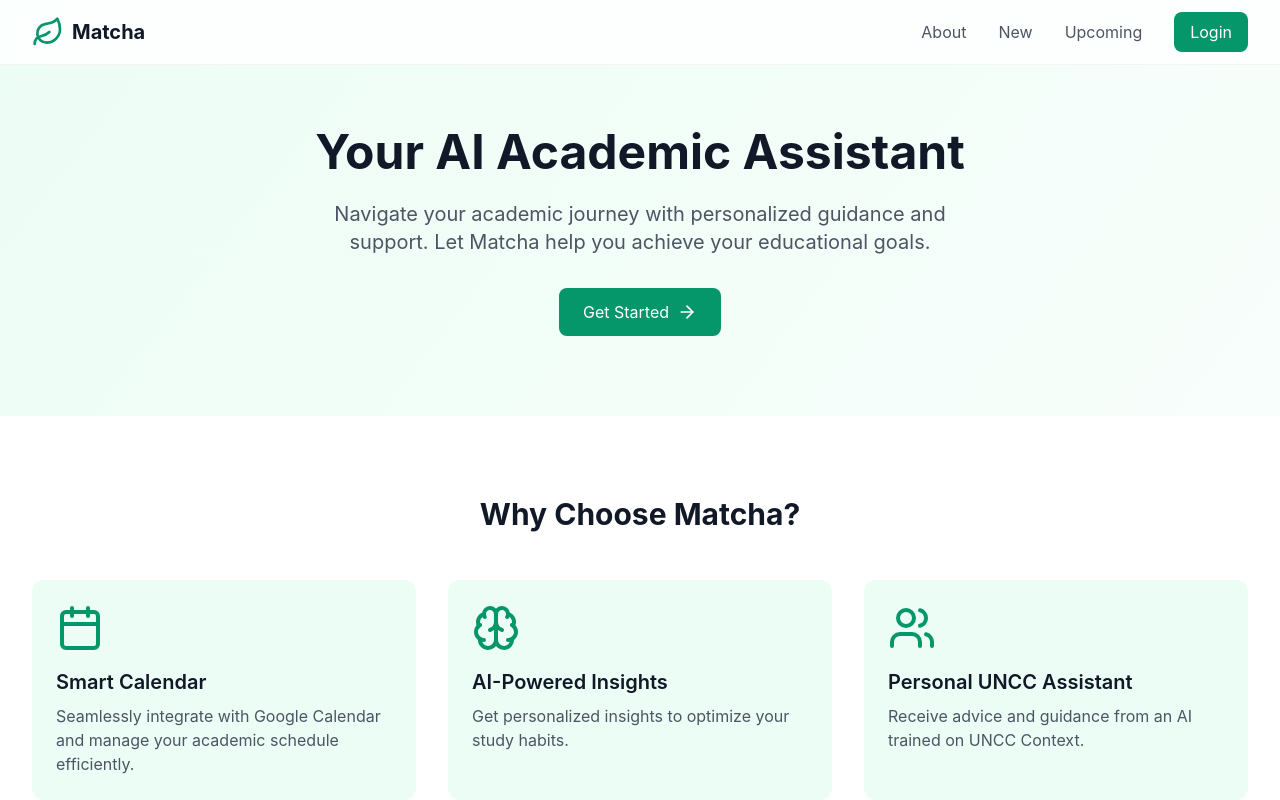
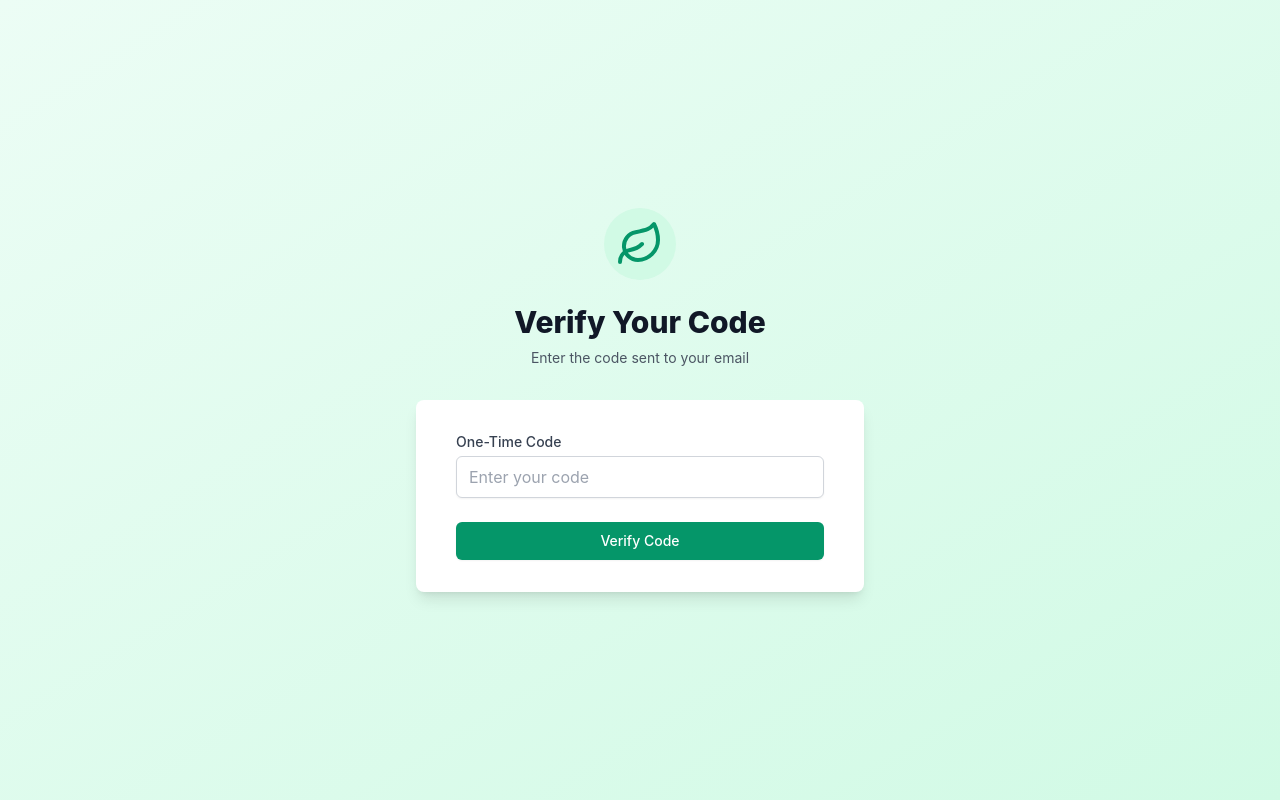
Before and after one commit to Frenzyz/matcha, a React (Vite) app: page /verify-otp in a window 1280 px wide. Before the commit this address led to /. Shown: the top 800 px of the page. Built offline with nearby package versions, Linux system fonts and the light colour scheme; what groq-sdk would draw is missing.

Commit message:
PassReset Fix

```diff
--- a/src/App.tsx
+++ b/src/App.tsx
@@ -25,6 +25,7 @@ import { useLinking } from './utils/linking';
 import ResetPasswordModal from './components/ResetPasswordModal';
 import { supabase } from './config/supabase';
 import Budgeting from './pages/Budgeting';
+import VerifyOtp from './components/VerifyOtp';
 
 function PrivateRoute({ children }: { children: React.ReactNode }) {
   const { isAuthenticated, loading } = useAuth();
@@ -162,6 +163,14 @@ function MainApp() {
             </PublicRoute>
           }
         />
+        <Route
+          path="/verify-otp"
+          element={
+            <PublicRoute>
+              <VerifyOtp />
+            </PublicRoute>
+          }
+        />
 
         {/* Protected Routes */}
         <Route
--- a/src/components/Login.tsx
+++ b/src/components/Login.tsx
@@ -1,17 +1,19 @@
 import React, { useState } from 'react';
 import { useNavigate, Link } from 'react-router-dom';
-    import { Leaf } from 'lucide-react';
+import { Leaf, Mail } from 'lucide-react';
 import { useAuth } from '../context/AuthContext';
 import FloatingLeaves from '../components/FloatingLeaves';
+import { sha256 } from 'js-sha256';
 
 export default function Login() {
   const navigate = useNavigate();
-      const { login, forgotPassword } = useAuth();
+  const { login, forgotPassword, signInWithOtp } = useAuth();
   const [email, setEmail] = useState('');
   const [password, setPassword] = useState('');
   const [error, setError] = useState('');
   const [loading, setLoading] = useState(false);
   const [showForgotPassword, setShowForgotPassword] = useState(false);
+  const [showPasswordless, setShowPasswordless] = useState(false);
 
   const handleSubmit = async (e: React.FormEvent) => {
     e.preventDefault();
@@ -19,7 +21,8 @@ import React, { useState } from 'react';
     setLoading(true);
 
     try {
-          await login({ email, password });
+      const hashedPassword = sha256(password);
+      await login({ email, password: hashedPassword });
       navigate('/dashboard', { replace: true });
     } catch (err) {
       setError(err instanceof Error ? err.message : 'Failed to log in');
@@ -42,13 +45,27 @@ import React, { useState } from 'react';
     }
   };
 
+  const handlePasswordlessLogin = async () => {
+    setError('');
+    setLoading(true);
+    try {
+      await signInWithOtp(email);
+      setError('A login link has been sent to your email.');
+      setShowPasswordless(false);
+    } catch (err) {
+      setError(err instanceof Error ? err.message : 'Failed to send login link');
+    } finally {
+      setLoading(false);
+    }
+  };
+
   return (
     <div className="min-h-screen bg-gradient-to-br from-emerald-50 to-emerald-100 flex flex-col justify-center py-12 sm:px-6 lg:px-8 relative">
       <FloatingLeaves />
       <div className="sm:mx-auto sm:w-full sm:max-w-md z-10">
         <div className="flex justify-center">
           <div className="rounded-full bg-emerald-100 p-3">
-                <svg xmlns="http://www.w3.org/2000/svg" width="48" height="48" viewBox="0 0 24 24" fill="none" stroke="currentColor" stroke-width="2" stroke-linecap="round" stroke-linejoin="round" className="lucide lucide-leaf text-emerald-600"><path d="M11 20A7 7 0 0 1 9.8 6.1C15.5 5 17 4.48 19 2c1 2 2 4.18 2 8 0 5.5-4.78 10-10 10Z"></path><path d="M2 21c0-3 1.85-5.36 5.08-6C9.5 14.52 12 13 13 12"></path></svg>
+            <Leaf className="text-emerald-600" size={48} />
           </div>
         </div>
         <h2 className="mt-6 text-center text-3xl font-extrabold text-gray-900">
@@ -87,6 +104,7 @@ import React, { useState } from 'react';
               </div>
             </div>
 
+            {!showPasswordless && (
               <div>
                 <label htmlFor="password" className="block text-sm font-medium text-gray-700">
                   Password
@@ -104,8 +122,10 @@ import React, { useState } from 'react';
                   />
                 </div>
               </div>
+            )}
 
             <div className="flex justify-between items-center">
+              {!showPasswordless && (
                 <button
                   type="submit"
                   disabled={loading}
@@ -115,6 +135,8 @@ import React, { useState } from 'react';
                 >
                   {loading ? 'Signing in...' : 'Sign in'}
                 </button>
+              )}
+              <div className="flex gap-2">
                 <button
                   type="button"
                   onClick={() => setShowForgotPassword(true)}
@@ -122,6 +144,15 @@ import React, { useState } from 'react';
                 >
                   Forgot password?
                 </button>
+                <button
+                  type="button"
+                  onClick={() => setShowPasswordless(true)}
+                  className="text-sm text-gray-600 hover:text-gray-900 flex items-center gap-1"
+                >
+                  <Mail size={14} />
+                  Login with Link
+                </button>
+              </div>
             </div>
           </form>
 
@@ -140,6 +171,29 @@ import React, { useState } from 'react';
                 </button>
                 <button
                   onClick={() => setShowForgotPassword(false)}
+                  className="flex-1 py-2 px-4 border border-gray-300 rounded-md shadow-sm text-sm font-medium text-gray-600 hover:bg-gray-100 focus:outline-none focus:ring-2 focus:ring-offset-2 focus:ring-gray-500"
+                >
+                  Cancel
+                </button>
+              </div>
+            </div>
+          )}
+
+          {showPasswordless && (
+            <div className="mt-4">
+              <p className="text-sm text-gray-600 mb-2">
+                Enter your email to receive a login link.
+              </p>
+              <div className="flex gap-2">
+                <button
+                  onClick={handlePasswordlessLogin}
+                  disabled={loading}
+                  className="flex-1 py-2 px-4 border border-transparent rounded-md shadow-sm text-sm font-medium text-white bg-emerald-600 hover:bg-emerald-700 focus:outline-none focus:ring-2 focus:ring-offset-2 focus:ring-emerald-500 disabled:opacity-50 disabled:cursor-not-allowed"
+                >
+                  {loading ? 'Sending...' : 'Send Login Link'}
+                </button>
+                <button
+                  onClick={() => setShowPasswordless(false)}
                   className="flex-1 py-2 px-4 border border-gray-300 rounded-md shadow-sm text-sm font-medium text-gray-600 hover:bg-gray-100 focus:outline-none focus:ring-2 focus:ring-offset-2 focus:ring-gray-500"
                 >
                   Cancel
--- a/src/components/ResetPasswordModal.tsx
+++ b/src/components/ResetPasswordModal.tsx
@@ -1,6 +1,6 @@
 import React, { useState } from 'react';
 import { useNavigate } from 'react-router-dom';
-import { X } from 'lucide-react';
+import { X, Loader2 } from 'lucide-react';
 import { useAuth } from '../context/AuthContext';
 
 interface ResetPasswordModalProps {
@@ -102,7 +102,14 @@ export default function ResetPasswordModal({ token, onClose }: ResetPasswordModa
                 disabled={loading}
                 className="flex justify-center py-2 px-4 border border-transparent rounded-md shadow-sm text-sm font-medium text-white bg-emerald-600 hover:bg-emerald-700 focus:outline-none focus:ring-2 focus:ring-offset-2 focus:ring-emerald-500 disabled:opacity-50 disabled:cursor-not-allowed"
               >
-				{loading ? 'Resetting...' : 'Reset Password'}
+                {loading ? (
+                  <div className="flex items-center justify-center gap-2">
+                    <Loader2 className="h-4 w-4 animate-spin" />
+                    <span>Resetting...</span>
+                  </div>
+                ) : (
+                  'Reset Password'
+                )}
               </button>
             </div>
           </form>
--- /dev/null
+++ b/src/components/VerifyOtp.tsx
@@ -0,0 +1,92 @@
+import React, { useState } from 'react';
+import { useNavigate, useLocation } from 'react-router-dom';
+import { useAuth } from '../context/AuthContext';
+import { Leaf } from 'lucide-react';
+
+export default function VerifyOtp() {
+  const navigate = useNavigate();
+  const location = useLocation();
+  const { verifyOtp } = useAuth();
+  const [token, setToken] = useState('');
+  const [error, setError] = useState('');
+  const [loading, setLoading] = useState(false);
+
+  const searchParams = new URLSearchParams(location.search);
+  const email = searchParams.get('email') || '';
+
+  const handleVerifyOtp = async (e: React.FormEvent) => {
+    e.preventDefault();
+    setError('');
+    setLoading(true);
+
+    try {
+      await verifyOtp(email, token);
+      navigate('/dashboard', { replace: true });
+    } catch (err) {
+      setError(err instanceof Error ? err.message : 'Failed to verify OTP');
+    } finally {
+      setLoading(false);
+    }
+  };
+
+  return (
+    <div className="min-h-screen bg-gradient-to-br from-emerald-50 to-emerald-100 flex flex-col justify-center py-12 sm:px-6 lg:px-8">
+      <div className="sm:mx-auto sm:w-full sm:max-w-md">
+        <div className="flex justify-center">
+          <div className="rounded-full bg-emerald-100 p-3">
+            <Leaf className="text-emerald-600" size={48} />
+          </div>
+        </div>
+        <h2 className="mt-6 text-center text-3xl font-extrabold text-gray-900">
+          Verify Your Code
+        </h2>
+        <p className="mt-2 text-center text-sm text-gray-600">
+          Enter the code sent to your email
+        </p>
+      </div>
+
+      <div className="mt-8 sm:mx-auto sm:w-full sm:max-w-md">
+        <div className="bg-white py-8 px-4 shadow-lg sm:rounded-lg sm:px-10">
+          {error && (
+            <div className="mb-4 p-2 bg-red-50 text-red-500 text-sm rounded">
+              {error}
+            </div>
+          )}
+
+          <form className="space-y-6" onSubmit={handleVerifyOtp}>
+            <div>
+              <label htmlFor="token" className="block text-sm font-medium text-gray-700">
+                One-Time Code
+              </label>
+              <div className="mt-1">
+                <input
+                  id="token"
+                  name="token"
+                  type="text"
+                  autoComplete="one-time-code"
+                  required
+                  value={token}
+                  onChange={(e) => setToken(e.target.value)}
+                  className="appearance-none block w-full px-3 py-2 border border-gray-300 rounded-md shadow-sm placeholder-gray-400 focus:outline-none focus:ring-emerald-500 focus:border-emerald-500"
+                  placeholder="Enter your code"
+                />
+              </div>
+            </div>
+
+            <div>
+              <button
+                type="submit"
+                disabled={loading}
+                className={`w-full flex justify-center py-2 px-4 border border-transparent rounded-md shadow-sm text-sm font-medium text-white bg-emerald-600 hover:bg-emerald-700 focus:outline-none focus:ring-2 focus:ring-offset-2 focus:ring-emerald-500 ${
+                  loading ? 'opacity-50 cursor-not-allowed' : ''
+                }`}
+              >
+                {loading ? 'Verifying...' : 'Verify Code'}
+              </button>
+            </div>
+          </form>
+        </div>
+      </div>
+    </div>
+  );
+}
--- a/src/context/AuthContext.tsx
+++ b/src/context/AuthContext.tsx
@@ -13,12 +13,14 @@ import * as React from 'react';
   forgotPassword: (email: string) => Promise<void>;
   resetPassword: (newPassword: string, token: string) => Promise<void>;
   loginWithToken: (tokens: { access_token: string; refresh_token: string }) => Promise<void>;
+  signInWithOtp: (email: string, shouldCreateUser?: boolean) => Promise<void>;
+  verifyOtp: (email: string, token: string) => Promise<void>;
   loading: boolean;
 }
 
 interface LoginCredentials {
   email: string;
-      password: string;
+  password?: string;
 }
 
 interface SignupCredentials extends LoginCredentials {
@@ -93,7 +95,7 @@ import * as React from 'react';
     try {
       const { data, error } = await supabase.auth.signInWithPassword({
         email: credentials.email,
-            password: credentials.password
+        password: credentials.password || ''
       });
 
       if (error) throw error;
@@ -247,6 +249,38 @@ import * as React from 'react';
     }
   };
 
+  const signInWithOtp = async (email: string, shouldCreateUser = true) => {
+    try {
+      const { error } = await supabase.auth.signInWithOtp({
+        email,
+        options: {
+          shouldCreateUser,
+          emailRedirectTo: `${window.location.origin}/login`
+        }
+      });
+      if (error) throw error;
+    } catch (error) {
+      logger.error('Sign in with OTP error:', error);
+      throw new Error(error instanceof Error ? error.message : 'Failed to send OTP');
+    }
+  };
+
+  const verifyOtp = async (email: string, token: string) => {
+    try {
+      const { data, error } = await supabase.auth.verifyOtp({
+        email,
+        token,
+        type: 'email'
+      });
+      if (error) throw error;
+      setUser(data.user);
+      setSession(data.session);
+    } catch (error) {
+      logger.error('Verify OTP error:', error);
+      throw new Error(error instanceof Error ? error.message : 'Failed to verify OTP');
+    }
+  };
+
   const value = {
     user,
     session,
@@ -257,6 +291,8 @@ import * as React from 'react';
     forgotPassword,
     resetPassword,
     loginWithToken,
+    signInWithOtp,
+    verifyOtp,
     loading
   };
 
```
Also changed, not shown: 1 other file (tests, documents, lock files or other folders). Lines whose indentation alone changed are shown as unchanged.
